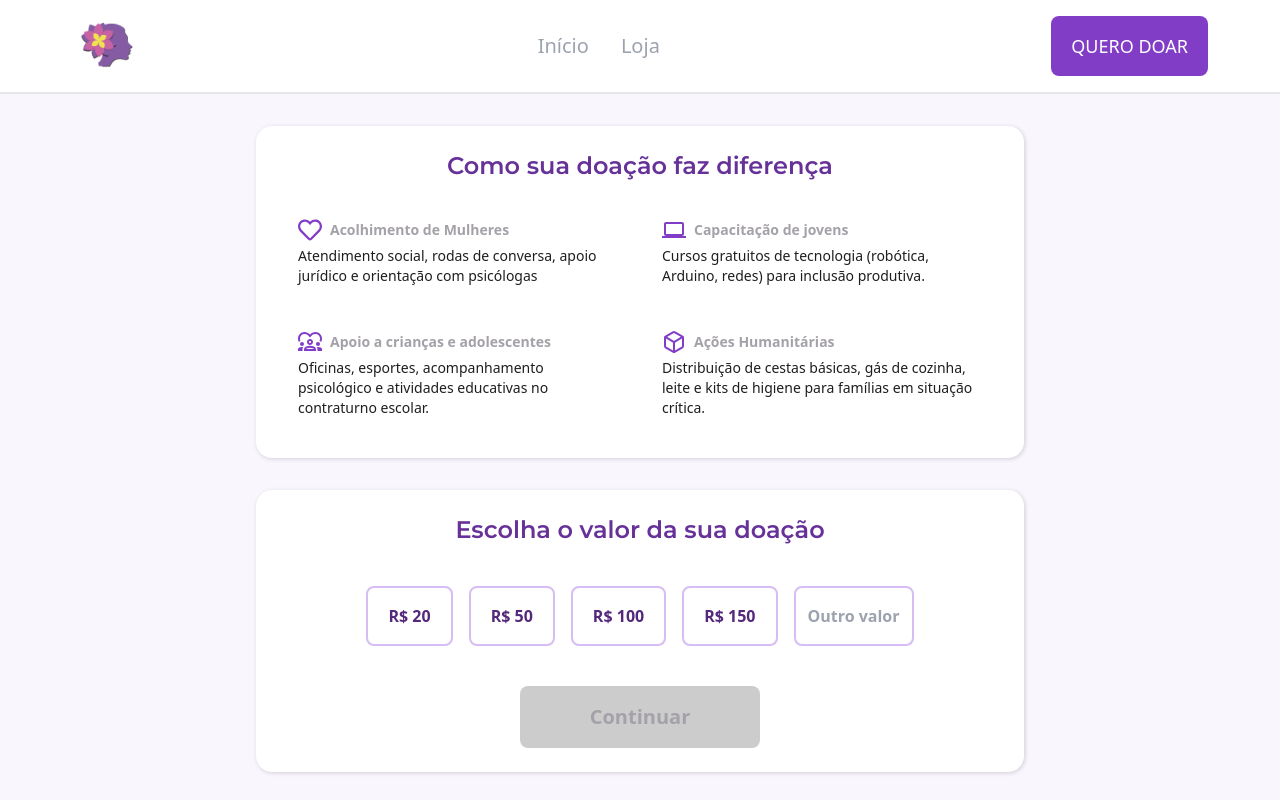
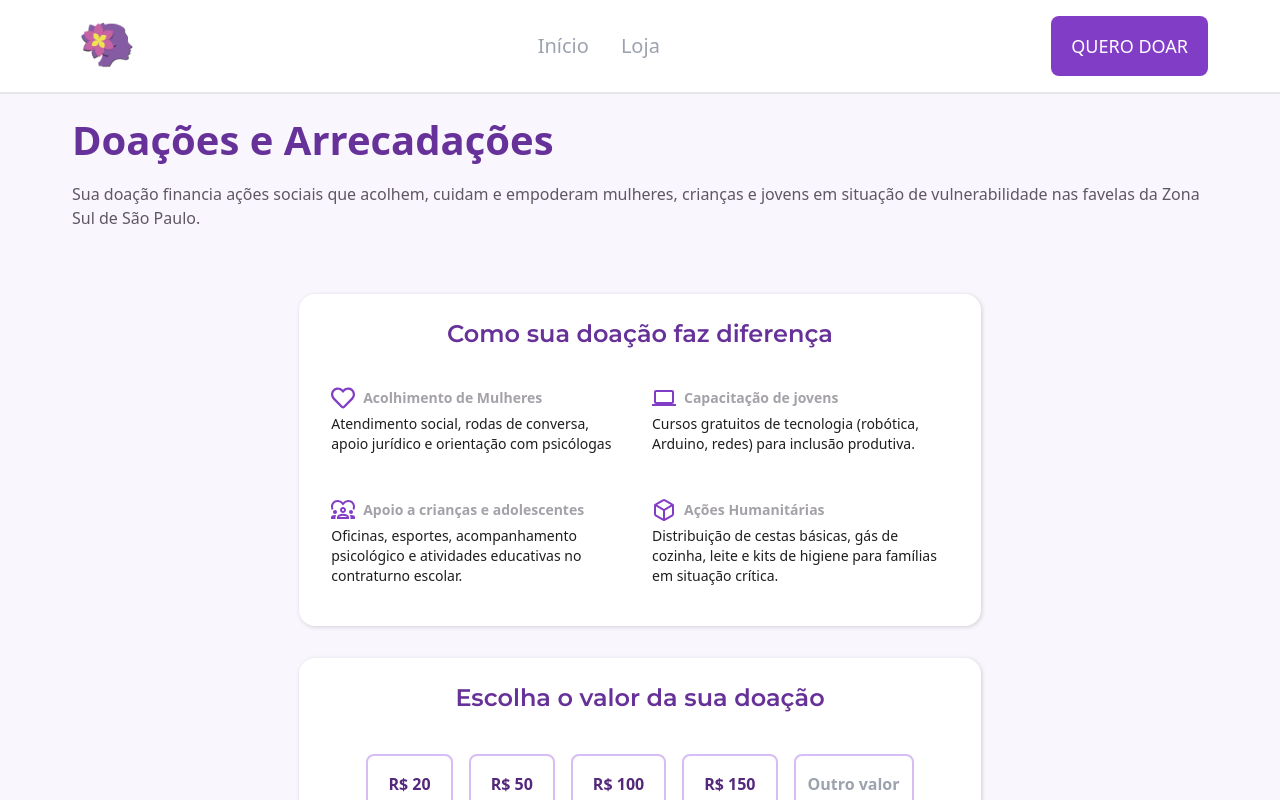
Before and after one commit to Projeto-FrontEnd-Fusion/Aceve-website-development, a Next.js app: page /quero-doar in a window 1280 px wide. Shown: the top 800 px of the page. Built offline with nearby package versions, Linux system fonts and the light colour scheme.

Commit message:
feat: add heading and main description

```diff
--- a/src/app/quero-doar/page.tsx
+++ b/src/app/quero-doar/page.tsx
@@ -41,10 +41,19 @@ function QueroDoar() {
   return (
     <main
       className="flex flex-col min-h-screen bg-[#FAF6FE] items-center py-8
-      px-4 mobileMicro:px-8 mobileMini:px-16 mobileSmall:px-20 mobileLarger:px-30 mobileXLarger:px-36 tablet:px-8 laptop:px-32 desktop:px-0
-    "
+      px-4 mobileMicro:px-8 mobileMini:px-16 mobileSmall:px-20 mobileLarger:px-30 mobileXLarger:px-36 tablet:px-8 laptop:px-32 desktop:px-[72px]"
     >
-      <div className="flex flex-col w-fit tablet:w-full tablet:gap-8 items-center">
+      <div className="flex flex-col tablet:w-full tablet:gap-8 items-center">
+
+        <div className='flex flex-col w-full items-center tablet:items-start'>
+          <h1 className="text-[40px] text-[#663198] text-xl font-bold tablet:text-[40px]">
+            Doações e Arrecadações
+          </h1>
+          <p className="text-lxl text-[#5F5764] mt-2  pb-8 tablet:pt-5">
+            Sua doação financia ações sociais que acolhem, cuidam e empoderam mulheres, crianças e jovens em situação de vulnerabilidade nas favelas da Zona Sul de São Paulo.
+          </p>
+        </div>
+
         <section
           className="flex py-6 flex-col items-center gap-5
         w-full desktop:w-[60%]
@@ -56,17 +65,17 @@ function QueroDoar() {
           </h2>
 
           <ul
-            className="w-full gap-6 flex flex-col
+            className="w-full gap-6 flex flex-col pb-5
         tablet:px-8 tablet:py-4
         tablet:grid tablet:grid-rows-2 tablet:grid-cols-2"
           >
             {impactList.map(({ about, icon, subTittle }, index) => (
-              <li key={index + 1} className="w-fit flex flex-col gap-1 mx-auto">
+              <li key={index + 1} className="w-fit flex flex-col gap-1 tablet:mx-auto">
                 <h3 className="flex font-semibold gap-2 text-[#5F5764] text-xs leading-5 items-center  min-[430px]:text-sm md:text-[14px] md:text-[#A5A1A8]">
                   {icon}
                   {subTittle}
                 </h3>
-                <p className="w-full text-[#1E1E1F] text-xs leading-5 min-[430px]:text-sm max-w-80 ">
+                <p className="w-full text-[#1E1E1F] text-xs leading-5 min-[430px]:text-sm">
                   {about}
                 </p>
               </li>
@@ -74,7 +83,7 @@ function QueroDoar() {
           </ul>
         </section>
         <section
-          className="flex flex-col items-center justify-center w-full gap-[40px]
+          className="flex flex-col items-center justify-center w-full gap-5 tablet:gap-10
         bg-[#FAF6FE] tablet:bg-[#fff] tablet:rounded-[16px]
         tablet:py-[16px] tablet:px-[32px] desktop:py-[24px]
         tablet:w-full desktop:w-[60%]
```
